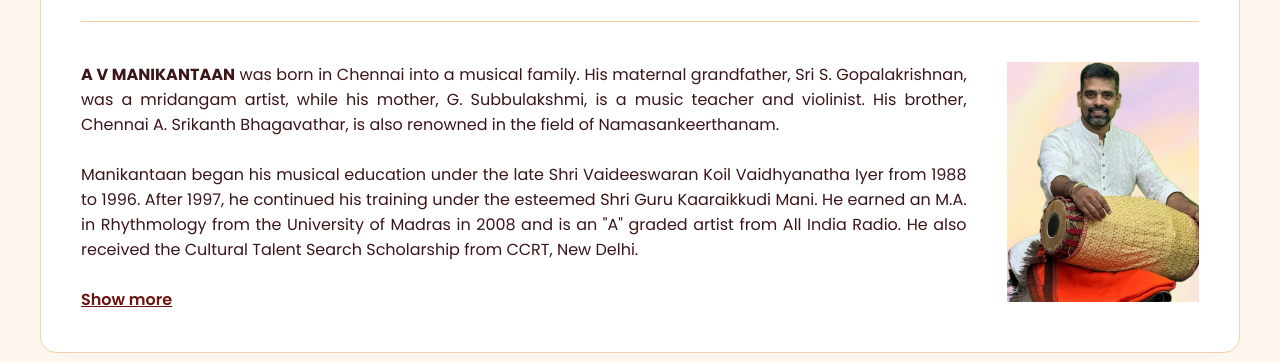
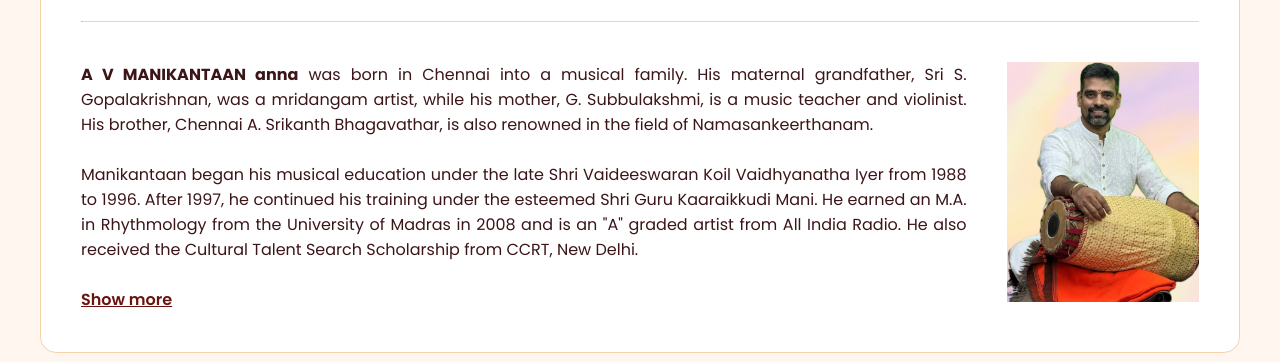
Before and after one commit to IyerHari9999/jaisathgurufinearts.com, a plain HTML site: page index.html in a window 1280 px wide. Shown: the part 735-1097 px from the top of the page. Drawn offline with Linux system fonts and the light colour scheme.

Commit message:
Updated A V Manikantaan anna

```diff
--- a/index.html
+++ b/index.html
@@ -57,7 +57,7 @@
         <hr>
         <div class="about-container">
             <div>
-                <span class="para-head">A V MANIKANTAAN</span>
+                <span class="para-head">A V MANIKANTAAN anna</span>
                 <span class="para">was born in Chennai into a musical family. His maternal grandfather, Sri S. Gopalakrishnan, was a mridangam artist, while his mother, G. Subbulakshmi, is a music teacher and violinist. His brother, Chennai A. Srikanth Bhagavathar, is also renowned in the field of Namasankeerthanam.
                 <br><br>
 				Manikantaan began his musical education under the late Shri Vaideeswaran Koil Vaidhyanatha Iyer from 1988 to 1996. After 1997, he continued his training under the esteemed Shri Guru Kaaraikkudi Mani. He earned an M.A. in Rhythmology from the University of Madras in 2008 and is an "A" graded artist from All India Radio. He also received the Cultural Talent Search Scholarship from CCRT, New Delhi.
```
